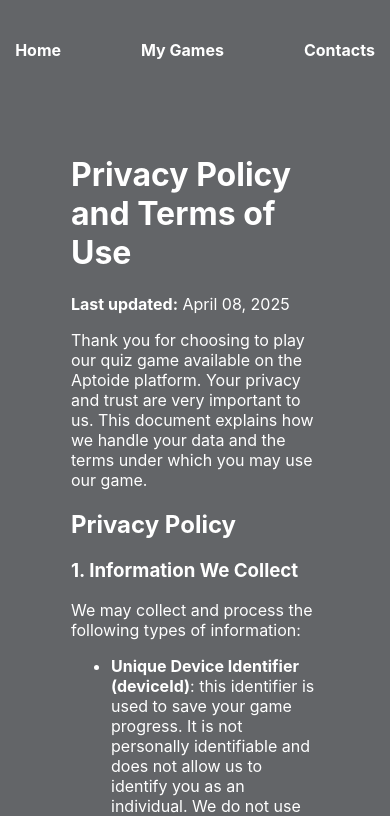
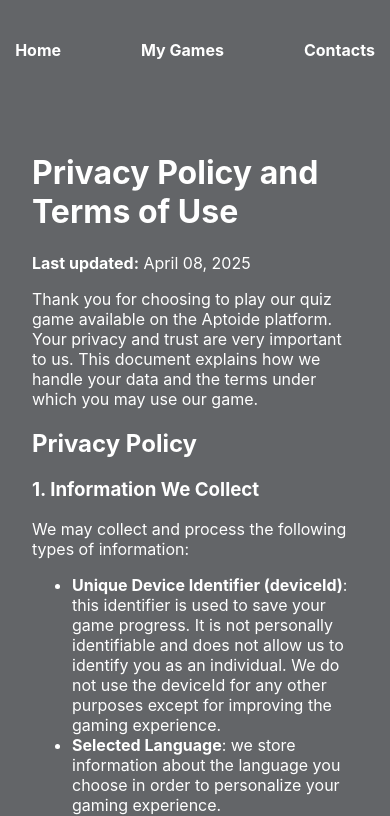
Before and after one commit to ValentinKovalenko/kovalenko-lesia, a React (Create React App) app: page /privacy-policy-quiz in a window 390 px wide. Shown: the top 816 px of the page. Built offline with nearby package versions, Linux system fonts and the light colour scheme.

Commit message:
added media

```diff
--- a/src/pages/PrivacyPolicyQuiz/privacyPolicyQuiz.css
+++ b/src/pages/PrivacyPolicyQuiz/privacyPolicyQuiz.css
@@ -14,3 +14,9 @@
     color: lightblue;
     text-decoration: underline;
 }
+
+@media (max-width: 768px) {
+    .privacy-container-quiz {
+        margin: 0;
+    }
+}
```
